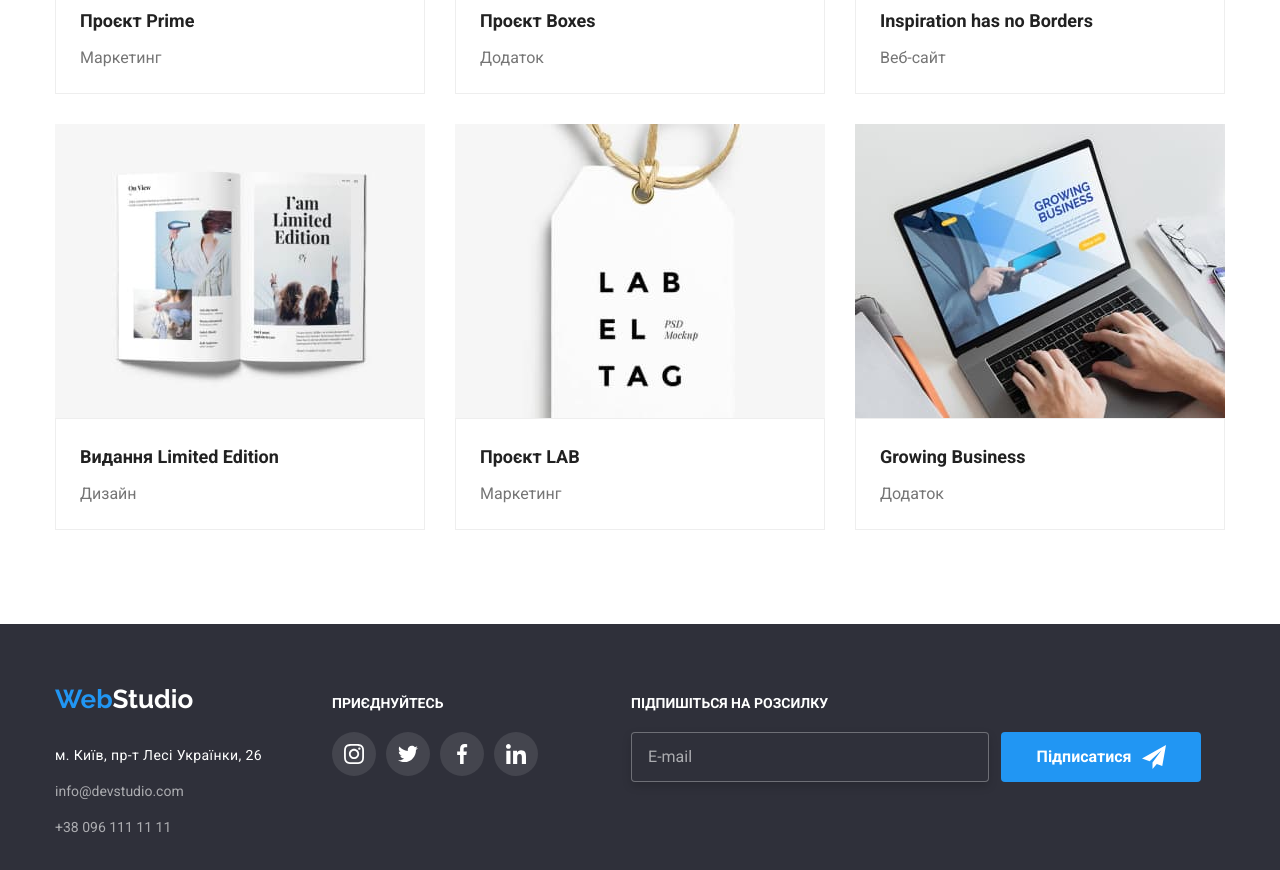
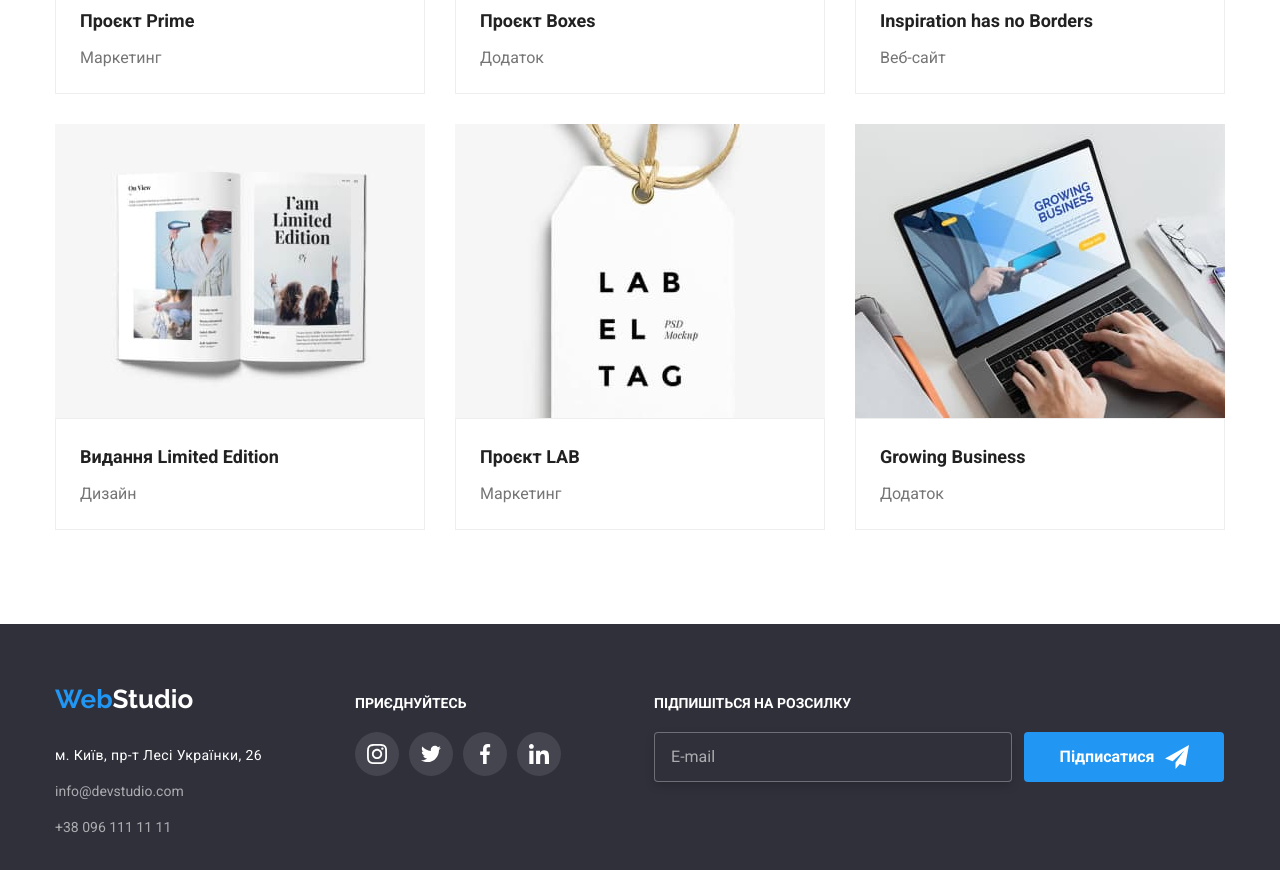
Before and after one commit to OlhaGrytsiuk/goit-markup-hw-06, a plain HTML site: page portfolio.html in a window 1280 px wide. Shown: the part 1013-1883 px from the top of the page. Drawn offline with nearby package versions, Linux system fonts and the light colour scheme.

Commit message:
corection

```diff
--- a/css/styles.css
+++ b/css/styles.css
@@ -476,7 +476,7 @@ textarea {
 }
 
 .social-container {
-  margin-left: 70px;
+  margin-left: 93px;
 }
 
 .join {
--- a/portfolio.html
+++ b/portfolio.html
@@ -364,13 +364,13 @@
         </div>
         <div class="subscribe-footer">
           <p class="join">Підпишіться на розсилку</p>
-          <div class="email-footer">
+          <form class="email-footer">
             <input type="email" name="footer-input" class="footer-input" placeholder="E-mail">
             <button type="submit" class="footer-button">Підписатися
               <svg width="24" height="24" class="footer-button-icon">
               <use href="./images/icons.svg#icon-icon-send"></use>
             </svg></button>
-          </div>
+          </form>
         </div>
       </div>
     </footer>
```
Also changed, not shown: index.html (+3 -3 lines).
